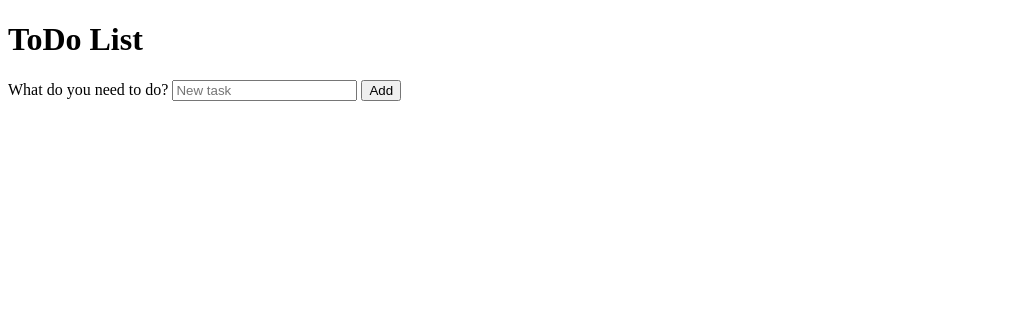
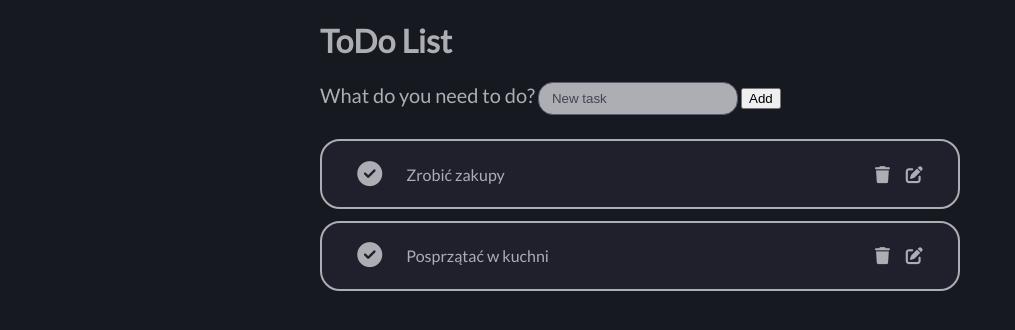
Before and after one commit to annaciszak/todo-js, a plain HTML site: page index.html in a window 1280 px wide. Shown: the whole page, without its empty margins (0-1015 px from the left). Drawn offline with Linux system fonts and the light colour scheme.

Commit message:
feat: add todo styles

```diff
--- a/index.html
+++ b/index.html
@@ -13,7 +13,7 @@
 <body>
   <script type="text/javascript" src="script.js"></script>
 
-  <div class="todo">
+  <div class="todo container">
     <h1 class="todo__title">ToDo List</h1>
     <label class="todo__label">What do you need to do?</label>
     <input type="text" class="todo__input" id="todo_input" placeholder="New task" />
--- a/script.js
+++ b/script.js
@@ -2,6 +2,19 @@ window.addEventListener("load", () => {
   const add_btn = document.getElementById("add_task_button");
   let input = document.getElementById("todo_input");
   let todo_array = {};
+  todo_array[Date.now()] = {
+    value: "Zrobić zakupy",
+    done: false,
+    deleted: false,
+  };
+  todo_array[Date.now() + 10] = {
+    value: "Posprzątać w kuchni",
+    done: false,
+    deleted: false,
+  };
+
+  display_list();
+
   let edit_mode = false;
   let edited_task_id = 0;
 
@@ -10,11 +23,24 @@ window.addEventListener("load", () => {
     list.innerHTML = "";
 
     for (const [key, value] of Object.entries(todo_array)) {
+      if (!value.deleted) {
         const li = document.createElement("li");
+        const btn_group = document.createElement("span");
+        btn_group.classList.add("btn_group");
+
+        const checkmark = document.createElement("i");
+        checkmark.classList.add("fas", "fa-check-circle", "checkmark");
+
+        const task_text = document.createElement("span");
+        task_text.innerText = value.value;
 
         li.addEventListener("click", (e) => {
-        if (e.target == e.currentTarget) {
-          li.classList.toggle("done");
+          if (
+            e.target == e.currentTarget ||
+            e.target == li.firstChild ||
+            e.target == li.children[1]
+          ) {
+            li.firstChild.classList.toggle("done");
             value.done = !value.done;
           }
         });
@@ -22,9 +48,14 @@ window.addEventListener("load", () => {
         const delete_btn = document.createElement("i");
         delete_btn.classList.add("fas", "fa-trash", "trash");
 
-      delete_btn.addEventListener("click", () => {
-        delete todo_array[key];
-        delete_btn.parentNode.remove();
+        delete_btn.addEventListener("click", (e) => {
+          e.target.parentNode.parentNode.style.opacity = 0;
+          setTimeout(() => {
+            e.target.parentNode.parentNode.style.display = "none";
+          }, 450);
+          value.deleted = true;
+          //delete todo_array[key];
+          // delete_btn.parentNode.parentNode.remove();
         });
 
         const edit_btn = document.createElement("i");
@@ -37,11 +68,15 @@ window.addEventListener("load", () => {
           add_btn.value = "Save";
         });
 
-      li.innerHTML = value.value;
-      li.appendChild(delete_btn);
-      li.appendChild(edit_btn);
+        // li.innerHTML = value.value;
+        btn_group.appendChild(delete_btn);
+        btn_group.appendChild(edit_btn);
+        li.appendChild(checkmark);
+        li.appendChild(task_text);
+        li.appendChild(btn_group);
         li.classList.add("todo__list-item");
         list.appendChild(li);
+      }
     }
     document.getElementById("todo_input").value = "";
   }
@@ -54,7 +89,7 @@ window.addEventListener("load", () => {
       add_btn.value = "Add";
     } else {
       const new_task = document.getElementById("todo_input").value;
-      todo_array[Date.now()] = { value: new_task, done: false };
+      todo_array[Date.now()] = { value: new_task, done: false, deleted: false };
     }
     display_list();
   });
--- a/style.css
+++ b/style.css
@@ -1,3 +1,99 @@
+@import url('https://fonts.googleapis.com/css2?family=Lato&display=swap');
+
+body{
+  font-family: 'Lato', sans-serif;
+  background-color: #16191F;
+  color: #ADADB4;
+}
+
+.container{
+  max-width: 40rem;
+  width: 80vw;
+  margin: 0 auto;
+}
+
+#todo_input{
+  border-radius: 15px;
+  padding: 0.5rem;
+  padding-left: 0.8rem;
+  background-color: #ADADB4;
+  border: #5a5a73 1px solid;
+  color: #444454;
+}
+
+#todo_input, #todo_input::placeholder{
+  color: #444454;
+}
+
+.todo__title {
+
+}
+
+.todo__label{
+  display: inline-block;
+  margin-bottom: 1rem;
+  font-size: 20px;
+}
+
+.todo__list{
+  list-style-type: none;
+  padding-left: 0px;
+}
+
+.todo__list-item{
+  display: flex;
+  flex-direction: row;
+  align-items: center;
+  margin-bottom: 0.7rem;
+  padding: 1.3rem 2.2rem;
+  background-color: #20202D;
+  border-radius: 20px;
+  font-size: 16px;
+  border: #ADADB4 2px solid;
+
+  transition: opacity 0.4s;
+
+}
+
+.checkmark{
+  font-size: 25px;
+  margin-right: 1.5rem;
+}
+
+
+.todo__list-item .btn_group {
+  margin-left: auto;
+}
+
+.todo__list-item .btn_group i {
+  margin-left: 1rem;
+  font-size: 17px;
+}
+
 .done {
-  text-decoration: line-through;
+  transition: 0.3s ease color;
+  color: #3eb333;
 }
+
+.deleted {
+
+  /* height: 0;
+  padding: 0;
+  margin: 0;
+  border: 0; */
+
+
+display: none;
+
+}
+
+/*
+.done::before{
+  font-family: "Font Awesome 5 Free";
+  content: "\f058";
+  color: #21b942;
+  display: inline-block;
+  padding-right: 3px;
+  vertical-align: middle;
+  font-weight: 900;
+} */
```
Lines whose indentation alone changed are shown as unchanged.
